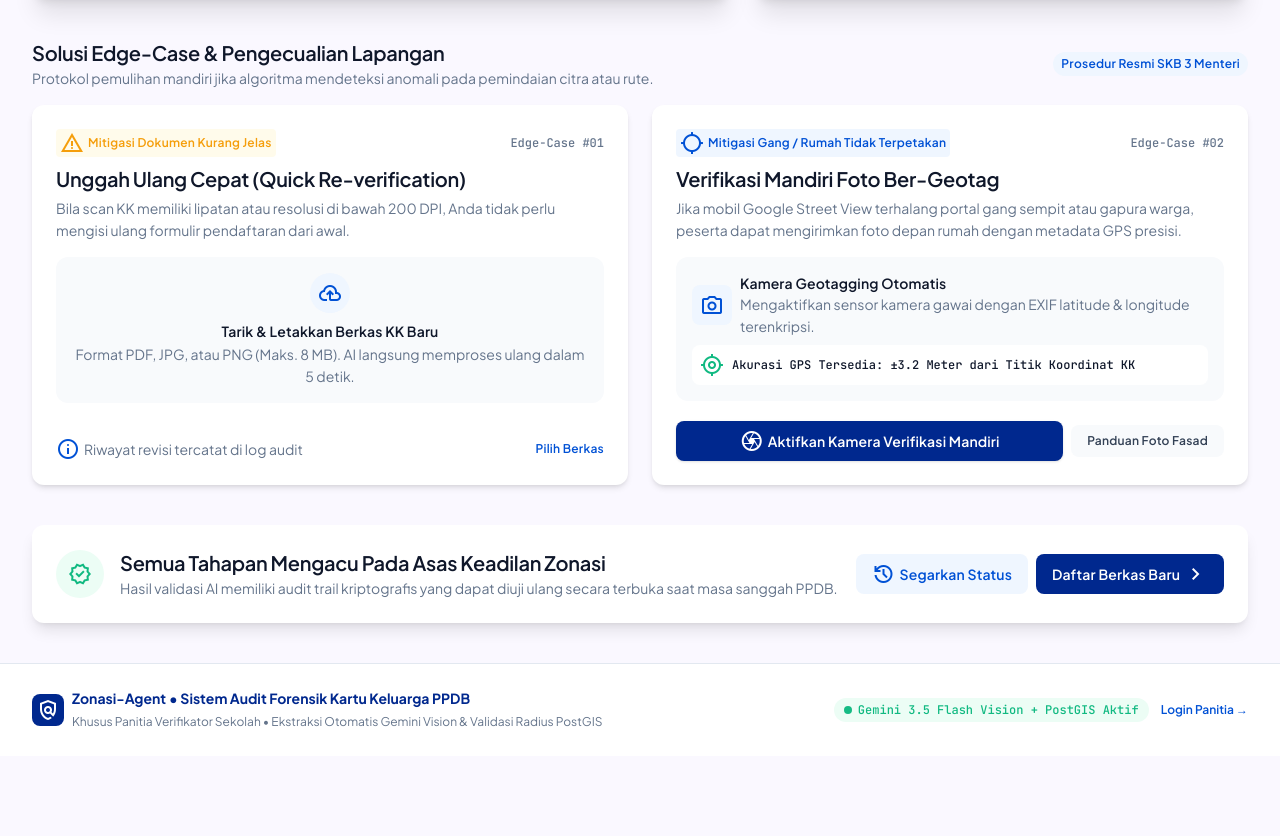
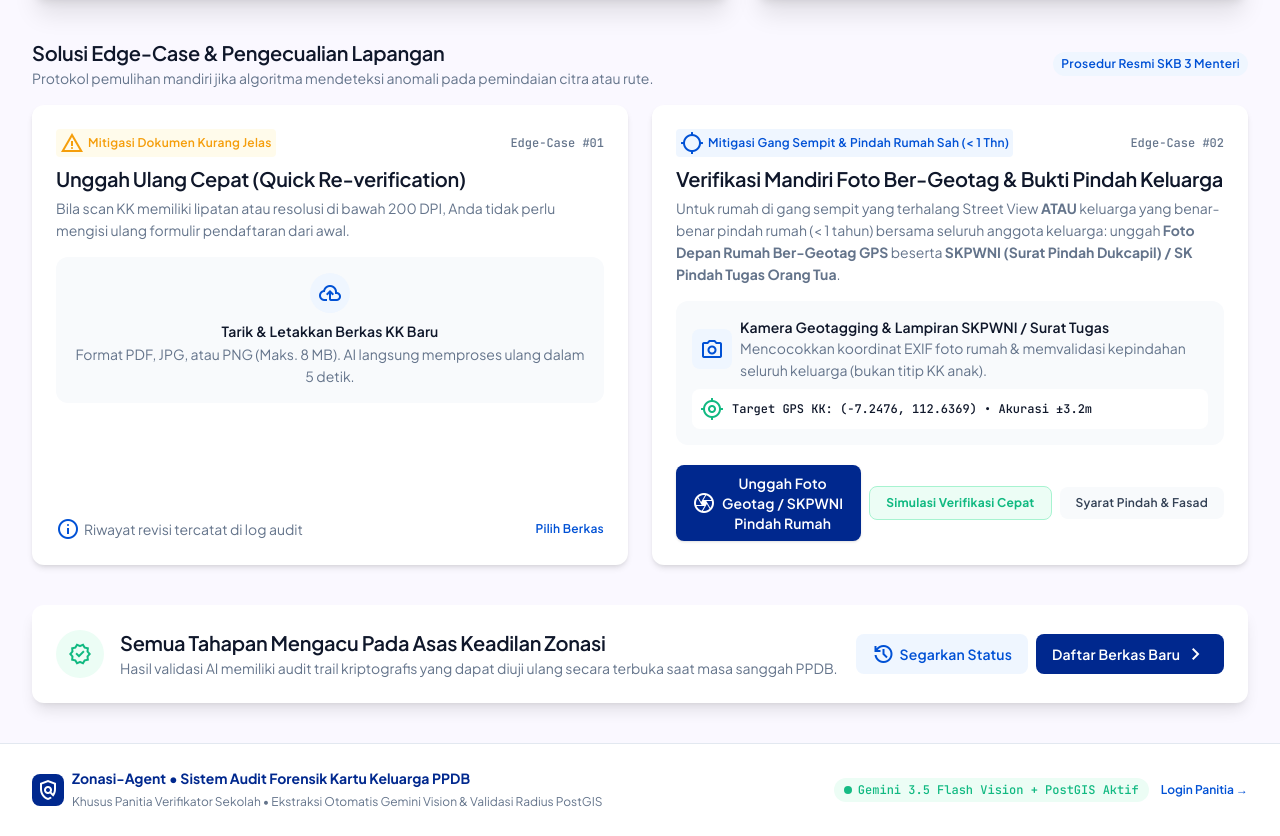
Before and after one commit to yfpwdya/Zonasi-Agent-Autonomous-PPDB-Validator-Fraud-Detector-, a Next.js app: page /track/PPDB-2024-0419 in a window 1280 px wide. Shown: the part 1226-2062 px from the top of the page. Before the commit the page ends 1982 px from the top, so only its background shows below. Built offline with nearby package versions, Linux system fonts and the light colour scheme; no server answers; the database is empty.

Commit message:
feat: instant history update on KK upload and optimize geotag/SKPWNI relocation verification

```diff
--- a/src/app/(public)/track/[trackingId]/page.tsx
+++ b/src/app/(public)/track/[trackingId]/page.tsx
@@ -221,11 +221,28 @@ export default function TrackPage({
     setReceiptDownloaded(true);
   };
 
-  const handleGeoCamera = async () => {
-    setGeoStatus("Memverifikasi Geotag GPS...");
+  const geoInputRef = useRef<HTMLInputElement | null>(null);
+  const [showFasadGuide, setShowFasadGuide] = useState(false);
+
+  const handleGeoCamera = async (fileName?: string) => {
+    const lat = appData?.home_lat ?? -7.2489;
+    const lng = appData?.home_lng ?? 112.6382;
+    const label = fileName || "fasad_rumah_dan_skpwni_geotag.jpg";
+    setGeoStatus(`Memverifikasi EXIF GPS (${lat.toFixed(4)}, ${lng.toFixed(4)}) & Dokumen Pendukung...`);
     try {
-      await verifyPhoto.mutateAsync({ tracking_id: trackingId, lat: -6.23827, lng: 106.85194 });
-      setGeoStatus("Kamera Geotag Terverifikasi ✓");
+      const res = await verifyPhoto.mutateAsync({ tracking_id: trackingId, lat, lng });
+      if (res) setAppData(res);
+      const now = new Date().toTimeString().slice(0, 8);
+      setExtraLogs((prev) => [
+        ...prev,
+        {
+          time: now,
+          agent: "GEOTAG-FIELD-VERIFIER",
+          color: "text-emerald-400",
+          msg: `Bukti ${label} tervalidasi di (${lat.toFixed(5)}, ${lng.toFixed(5)}). Pindah rumah 1 keluarga (SKPWNI / SK Pindah Ortu) & fasad hunian sah -> STATUS: APPROVED.`,
+        },
+      ]);
+      setGeoStatus(`Terverifikasi: ${label} (Status -> APPROVED) ✓`);
     } catch {
       setGeoStatus("Verifikasi Geotag Gagal — coba lagi");
     }
@@ -1053,7 +1070,7 @@ export default function TrackPage({
                       <span className="material-symbols-outlined text-[16px]">
                         location_searching
                       </span>
-                      {' '}Mitigasi Gang / Rumah Tidak Terpetakan
+                      {' '}Mitigasi Gang Sempit &amp; Pindah Rumah Sah (&lt; 1 Thn)
                     </span>
                     {' '}
                     <span className="font-code-sm text-code-sm text-text-muted">
@@ -1061,10 +1078,10 @@ export default function TrackPage({
                     </span>
                   </div>
                   <h3 className="font-headline-sm text-headline-sm text-text-heading mb-space-xs">
-                    Verifikasi Mandiri Foto Ber-Geotag
+                    Verifikasi Mandiri Foto Ber-Geotag &amp; Bukti Pindah Keluarga
                   </h3>
                   <p className="font-body-sm text-body-sm text-text-muted mb-space-md">
-                    Jika mobil Google Street View terhalang portal gang sempit atau gapura warga, peserta dapat mengirimkan foto depan rumah dengan metadata GPS presisi.
+                    Untuk rumah di gang sempit yang terhalang Street View <strong>ATAU</strong> keluarga yang benar-benar pindah rumah (&lt; 1 tahun) bersama seluruh anggota keluarga: unggah <strong>Foto Depan Rumah Ber-Geotag GPS</strong> beserta <strong>SKPWNI (Surat Pindah Dukcapil) / SK Pindah Tugas Orang Tua</strong>.
                   </p>
                   <div className="bg-surface-slate rounded-xl p-space-md space-y-space-sm mb-space-md">
                     <div className="flex items-center gap-space-sm">
@@ -1075,10 +1092,10 @@ export default function TrackPage({
                       </div>
                       <div>
                         <h4 className="font-label-lg text-label-lg text-text-heading">
-                          Kamera Geotagging Otomatis
+                          Kamera Geotagging &amp; Lampiran SKPWNI / Surat Tugas
                         </h4>
                         <p className="font-body-sm text-body-sm text-text-muted">
-                          Mengaktifkan sensor kamera gawai dengan EXIF latitude & longitude terenkripsi.
+                          Mencocokkan koordinat EXIF foto rumah &amp; memvalidasi kepindahan seluruh keluarga (bukan titip KK anak).
                         </p>
                       </div>
                     </div>
@@ -1088,23 +1105,59 @@ export default function TrackPage({
                       </span>
                       {' '}
                       <span>
-                        Akurasi GPS Tersedia: ±3.2 Meter dari Titik Koordinat KK
+                        Target GPS KK: ({(appData?.home_lat ?? -7.2489).toFixed(4)}, {(appData?.home_lng ?? 112.6382).toFixed(4)}) • Akurasi ±3.2m
                       </span>
                     </div>
+                    {showFasadGuide && (
+                      <div className="p-3 rounded-lg bg-surface-tint-blue/40 border border-secondary/30 font-body-sm text-xs text-text-heading space-y-1">
+                        <p className="font-bold text-secondary">Syarat Sah Pindah Rumah (&lt; 1 Tahun) &amp; Fasad Hunian (Permendikbudristek 1/2021):</p>
+                        <ul className="list-disc pl-4 space-y-0.5 text-text-body">
+                          <li><strong>Pindah 1 Keluarga Penuh:</strong> Wajib melampirkan <strong>SKPWNI</strong> (Surat Keterangan Pindah WNI dari Dukcapil) yang membuktikan orang tua &amp; anak ikut pindah bersama (bukan hanya menumpang/titip anak ke KK kerabat).</li>
+                          <li><strong>Mutasi Kerja/Dinas:</strong> Lampirkan <strong>SK Pindah Tugas</strong> orang tua/wali dari instansi/perusahaan + Surat Keterangan Domisili RT/RW setempat.</li>
+                          <li><strong>Bukti Fisik Hunian:</strong> Foto depan rumah menampilkan nomor rumah &amp; jalan lingkungan dengan GPS aktif.</li>
+                        </ul>
+                      </div>
+                    )}
                   </div>
                 </div>
+                <input
+                  ref={geoInputRef}
+                  type="file"
+                  accept="image/*,.pdf"
+                  className="hidden"
+                  onChange={(e) => {
+                    const f = e.target.files?.[0];
+                    if (f) void handleGeoCamera(f.name);
+                  }}
+                />
                 <div className="flex flex-col sm:flex-row items-stretch sm:items-center gap-space-sm pt-space-xs">
-                  <button className="flex-1 flex items-center justify-center gap-space-xs px-space-md py-space-sm rounded-lg bg-primary hover:bg-secondary text-on-primary font-label-lg text-label-lg shadow transition-all" id="btnGeoCamera" type="button" onClick={handleGeoCamera}>
+                  <button
+                    className="flex-1 flex items-center justify-center gap-space-xs px-space-md py-space-sm rounded-lg bg-primary hover:bg-secondary text-on-primary font-label-lg text-label-lg shadow transition-all"
+                    id="btnGeoCamera"
+                    type="button"
+                    onClick={() => geoInputRef.current?.click()}
+                  >
                     <span className="material-symbols-outlined text-[18px]">
                       camera
                     </span>
                     {' '}
                     <span>
-                      {geoStatus || "Aktifkan Kamera Verifikasi Mandiri"}
+                      {geoStatus || "Unggah Foto Geotag / SKPWNI Pindah Rumah"}
                     </span>
                   </button>
-                  <button className="px-space-md py-space-sm rounded-lg bg-surface-slate hover:bg-surface-container text-text-body font-label-md text-label-md transition-all">
-                    Panduan Foto Fasad
+                  <button
+                    type="button"
+                    onClick={() => void handleGeoCamera("Simulasi_Geotag_SKPWNI_Sememi.jpg")}
+                    className="px-space-md py-space-sm rounded-lg bg-status-approved-bg border border-status-approved-border text-status-approved font-label-md text-label-md font-bold transition-all"
+                  >
+                    Simulasi Verifikasi Cepat
+                  </button>
+                  <button
+                    type="button"
+                    onClick={() => setShowFasadGuide((v) => !v)}
+                    className="px-space-md py-space-sm rounded-lg bg-surface-slate hover:bg-surface-container text-text-body font-label-md text-label-md transition-all"
+                  >
+                    {showFasadGuide ? "Tutup Panduan" : "Syarat Pindah & Fasad"}
                   </button>
                 </div>
               </div>
--- a/src/app/api/applications/route.ts
+++ b/src/app/api/applications/route.ts
@@ -1,4 +1,4 @@
-import { NextRequest, NextResponse, after } from "next/server";
+import { NextRequest, NextResponse } from "next/server";
 import {
   readApplications,
   findByTrackingId,
@@ -248,10 +248,9 @@ export async function POST(req: NextRequest) {
       },
     ];
 
-    after(async () => {
-      if (!hasSupabaseConfig()) return;
+    if (hasSupabaseConfig()) {
       const sb = getSupabaseServer();
-      if (!sb) return;
+      if (sb) {
         const { data: appRow } = await sb
           .from("applications")
           .upsert(
@@ -280,6 +279,7 @@ export async function POST(req: NextRequest) {
           .single();
 
         if (appRow?.id) {
+          record.id = String(appRow.id);
           await sb.from("agent_audit_logs").insert(
             auditLogs.map((l) => ({
               application_id: appRow.id,
@@ -289,7 +289,8 @@ export async function POST(req: NextRequest) {
             })),
           );
         }
-    });
+      }
+    }
 
     return NextResponse.json(
       {
--- a/src/app/api/verify-live-photo/route.ts
+++ b/src/app/api/verify-live-photo/route.ts
@@ -5,10 +5,10 @@ import { getSupabaseServer, hasSupabaseConfig } from "@/server/supabase";
 export async function POST(request: Request) {
   const body = await request.json().catch(() => ({}));
   const tracking_id = String(body.tracking_id || "PPDB-2026-X89K");
-  const lat = Number(body.lat ?? body.photo_lat ?? -6.23827);
-  const lng = Number(body.lng ?? body.photo_lng ?? 106.85194);
-  const photo_name = String(body.photo_name || "fasad_rumah_geotag.jpg");
-  const summary = `Verifikasi Visual Mandiri berhasil (${lat.toFixed(5)}, ${lng.toFixed(5)}). Fasad hunian warga tervalidasi otomatis.`;
+  const lat = Number(body.lat ?? body.photo_lat ?? -7.2489);
+  const lng = Number(body.lng ?? body.photo_lng ?? 112.6382);
+  const photo_name = String(body.photo_name || "fasad_rumah_dan_skpwni_geotag.jpg");
+  const summary = `Verifikasi Lapangan & Dokumen Pendukung (SKPWNI / Surat Tugas / Foto Fasad Geotag) tervalidasi di koordinat (${lat.toFixed(5)}, ${lng.toFixed(5)}) — Zonasi SMAN 12 Surabaya.`;
 
   const rows = readApplications();
   const idx = rows.findIndex((r) => r.tracking_id.toUpperCase() === tracking_id.toUpperCase());
--- a/src/hooks/useApplications.ts
+++ b/src/hooks/useApplications.ts
@@ -22,7 +22,29 @@ function useAppMutation<TIn, TOut>(fn: (input: TIn) => Promise<TOut>) {
   return useMutation({ mutationFn: fn, onSuccess: () => qc.invalidateQueries({ queryKey: KEY }) });
 }
 
-export const useCreateApplication = () => useAppMutation(createApplication);
+export const useCreateApplication = () => {
+  const qc = useQueryClient();
+  return useMutation({
+    mutationFn: createApplication,
+    onSuccess: (created) => {
+      qc.setQueryData(
+        KEY,
+        (old?: { applications: typeof created[]; total: number; source?: string }) => {
+          if (!old || !created) return old;
+          const filtered = old.applications.filter(
+            (a) => a.tracking_id.toUpperCase() !== created.tracking_id.toUpperCase(),
+          );
+          return {
+            ...old,
+            applications: [created, ...filtered],
+            total: filtered.length + 1,
+          };
+        },
+      );
+      void qc.invalidateQueries({ queryKey: KEY });
+    },
+  });
+};
 export const useUpdateApplication = () => useAppMutation(updateApplication);
 export const useVerifyLivePhoto = () => useAppMutation(verifyLivePhoto);
 export const useOcrPreview = () => useMutation({ mutationFn: previewOcr });
```
Lines whose indentation alone changed are shown as unchanged.
